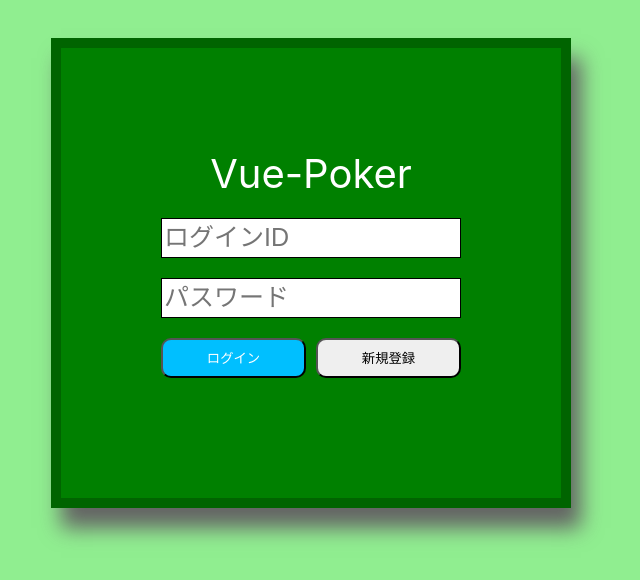
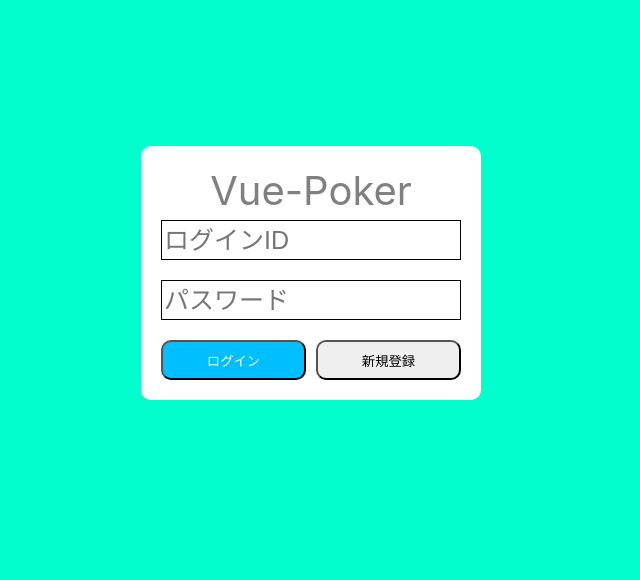
Before and after one commit to DIO0550/Vue-Poker, a Nuxt app in the folder src/frontend/: page / in a window 1280 px wide. Shown: the top 580 px of the page, without its empty margins (329-969 px from the left). Built offline with nearby package versions, Linux system fonts and the light colour scheme.

Commit message:
見た目修正。

```diff
--- a/src/frontend/pages/index.vue
+++ b/src/frontend/pages/index.vue
@@ -42,23 +42,21 @@ $button-margin: 10px
   height: 500px
 
 .title
-  color: white
+  color: gray
   font-size: 40px
+  margin-top: 20px
 
 .login-block
   margin-top: 30px
-  height: 1000px
-  width: 500px
   display: flex
   flex-direction: column
   justify-content: center
   align-items: center
-  border: solid 10px rgba(0, 100, 0, 1.0)
-  box-shadow: 10px 20px 20px rgba(100, 100, 100, 1.0);
-  background-color: green
+  background-color: white
+  border-radius: 10px
 
 .login-field
-  margin-top: 20px
+  margin-top: 5px
   border: 1px solid black
   width: $input-width
   height: $input-height
@@ -103,5 +101,5 @@ $button-margin: 10px
 
 <style lang="sass">
 body
-    background-color: rgb(144, 238, 144)
+    background-color: #00FFCC
 </style>
--- a/src/frontend/pages/register.vue
+++ b/src/frontend/pages/register.vue
@@ -57,11 +57,11 @@ $form-width: 300px
 $form-button-margin: 10px
 
 .username-label
-  margin-top: 20px;
+  margin-top: 20px
 
 .password-error-message
   color: red
-  margin-left: 20px;
+  margin-left: 20px
 
 label, input
   display: block
@@ -69,7 +69,7 @@ label, input
   margin-right: 20px
 
 input
-  height: 30px
+  height: 40px
   width: $form-width
 
 .register-button
@@ -77,8 +77,8 @@ input
   border-radius: 10px
   color: white
   width: calc(calc(#{$form-width} - #{$form-button-margin}) / 2.0)
-  height: 30px
-  margin-top: 20px;
+  height: 40px
+  margin-top: 20px
   display: flexbox
   margin-left: 20px
   margin-bottom: 20px
@@ -86,7 +86,7 @@ input
 .back-button
   margin-left: $form-button-margin
   width: calc(calc(#{$form-width} - #{$form-button-margin}) / 2.0)
-  height: 30px
+  height: 40px
   border-radius: 10px
   margin-right: 20px
   margin-bottom: 20px
```
